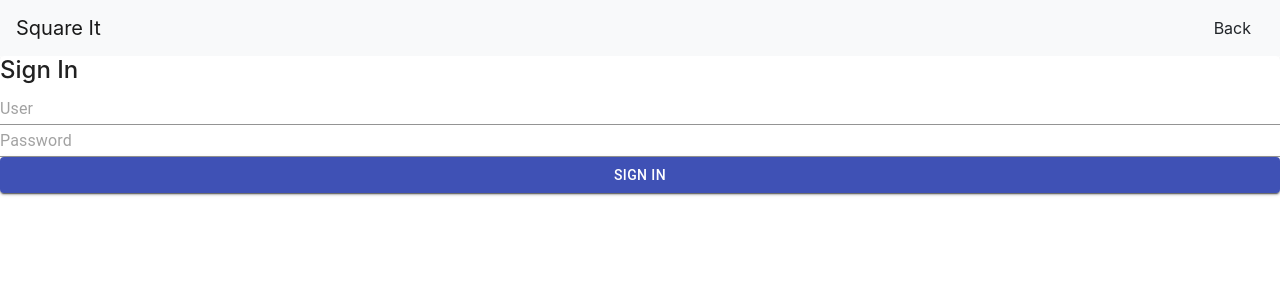
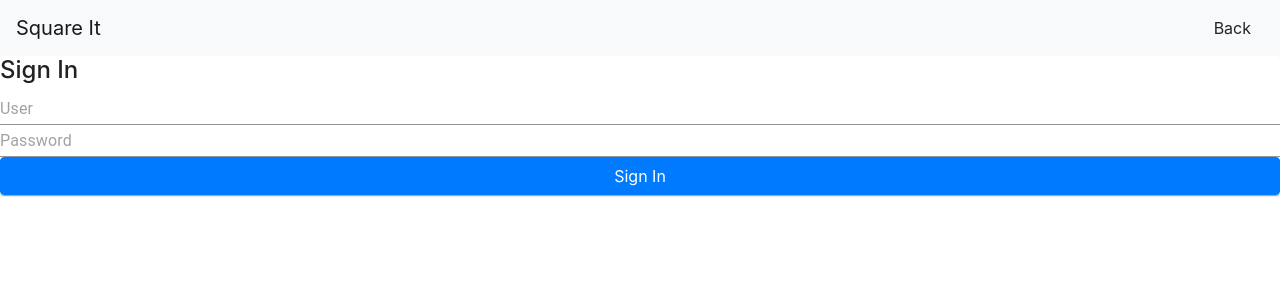
Before and after one commit to ManuGuV/Lab_web, a React (Create React App) app: page /Login in a window 1280 px wide. Shown: the top 300 px of the page. Built offline with nearby package versions, Linux system fonts and the light colour scheme.

Commit message:
Completed routing

```diff
--- a/src/Login/Login.js
+++ b/src/Login/Login.js
@@ -5,6 +5,7 @@ import Paper from '@material-ui/core/Paper';
 import { makeStyles } from '@material-ui/core';
 import Input from '@material-ui/core/Input';
 import { connect } from 'react-redux';
+import { Link } from 'react-router-dom';
 
 class Login extends React.Component {
   constructor(props){
@@ -36,7 +37,8 @@ class Login extends React.Component {
           <div style={{display: 'flex', flexDirection: 'column'}}>
               <Input value={''} className={this.useStyles.formElement} id="component-simple" placeholder="User"/>
               <Input value={''} className={this.useStyles.formElement} id="component-simple" placeholder="Password"/>
-              <Button variant="contained" color="primary">Sign In</Button>
+
+              <Link className="btn btn-primary" variant="contained" to="/MyFiles">Sign In</Link>
           </div>
         </Paper>
       </div>
--- a/src/Singup/Signup.js
+++ b/src/Singup/Signup.js
@@ -64,7 +64,7 @@ class Signup extends React.Component {
                     </div>
                 </div>
 
-                <Button style={{float: 'right', marginRight: '3%'}} variant="contained" color="primary">Sign Up</Button>
+                <Link className="btn btn-primary" variant="contained" style={{float: 'right', marginRight: '3%'}} to="/">Sign Up</Link>
               </Paper>
             </div>
           );
```
Also changed, not shown: src/Actions/deleteFile.js (added, +8 -0 lines).
